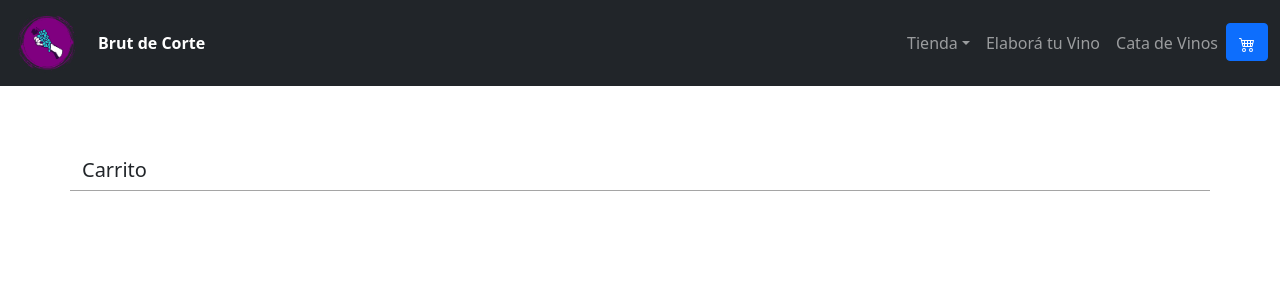
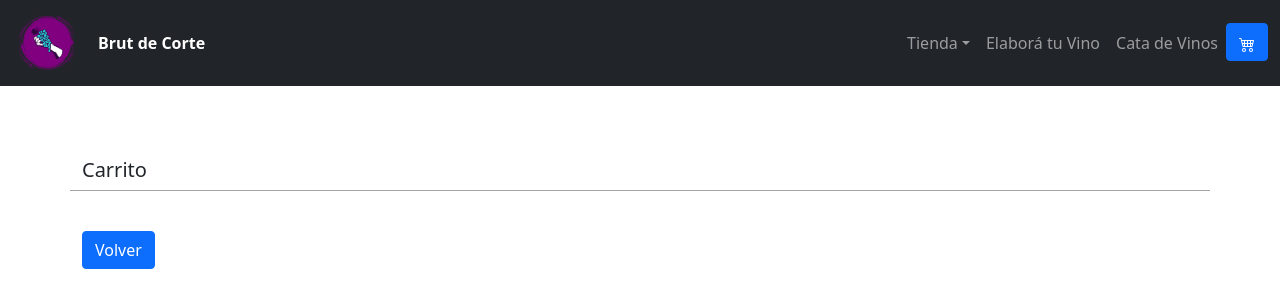
Before and after one commit to AdrianEstebanSanti/Brut-de-corte-Santi-Adrian, a React (Create React App) app: page /compra in a window 1280 px wide. Shown: the top 308 px of the page. Built offline with nearby package versions, Linux system fonts and the light colour scheme.

Commit message:
desafio11

```diff
--- a/src/components/Cart/Cart.js
+++ b/src/components/Cart/Cart.js
@@ -1,4 +1,5 @@
 import React, { useContext } from "react"
+import { Link } from "react-router-dom"
 import { CartContex } from "../CartContex/CartContex"
 
 
@@ -35,7 +36,7 @@
                         </div>
                         <div className="col-4 ">
                             <div className="d-flex align-items-center justify-content-center border-bottom h-100 pb-2 pt-3">
-                                <p>${item.quantity * item.item.precio}</p>
+                                <p>Total: ${item.quantity * item.item.precio}</p>
                             </div>
                         </div>
                         <div className="col-2">
@@ -44,18 +45,21 @@
                             </div>
 
                         </div>
-
-
-
                     </div>
             )}
 
-
+                <div>
+                <Link to='/'>
+                    <button type='button'
+                        className='btn btn-primary mt-4'>
+                        Volver
+                    </button>
+                  </Link>
+                </div>
 
     </div>
     </>
     )
-
 }
 
 
```
Also changed, not shown: src/components/CartContex/CartContex.js (+2 -29 lines).
